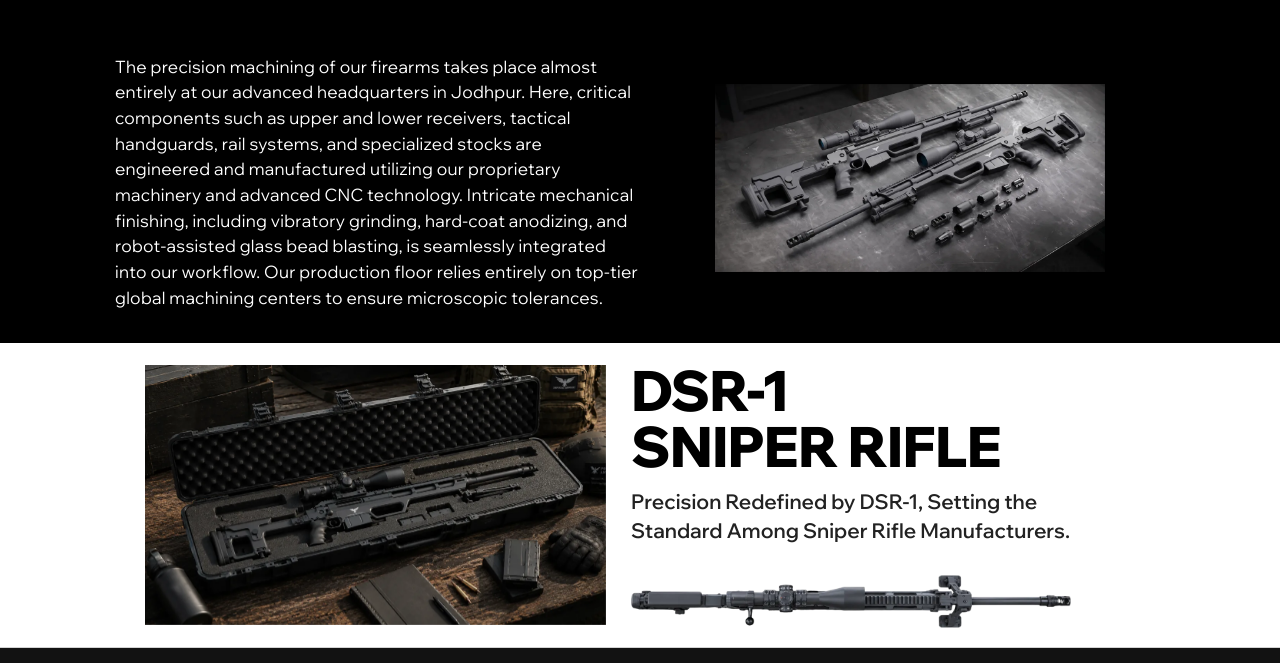
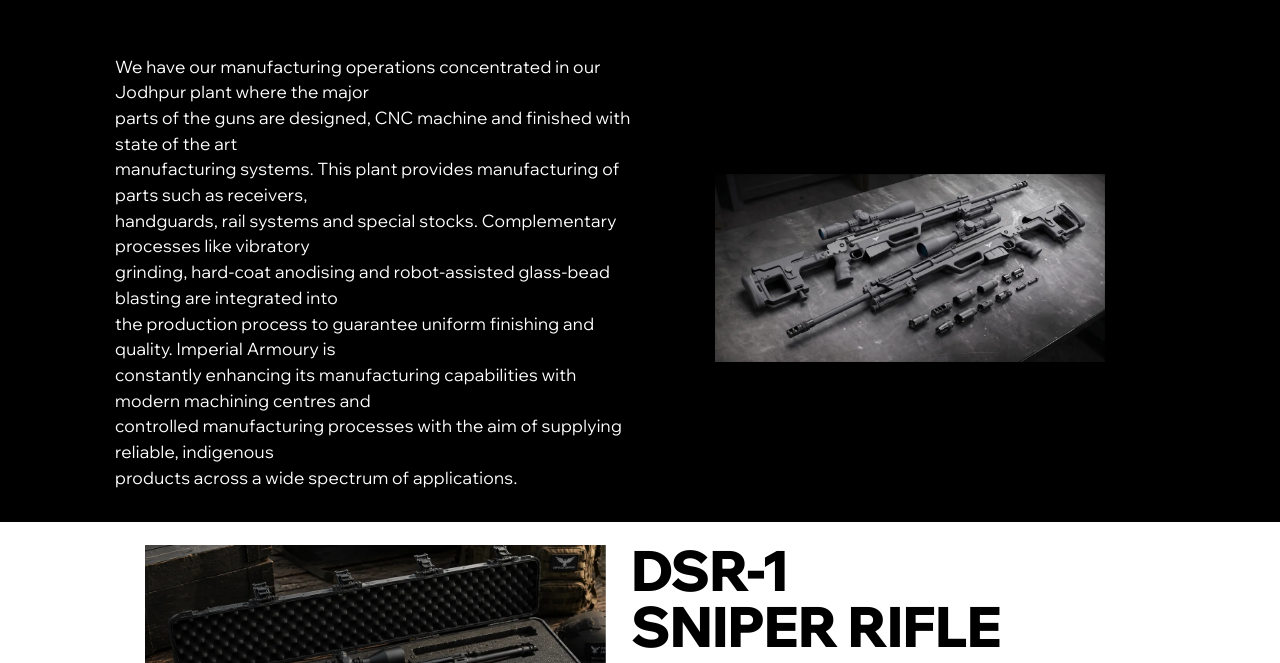
Before and after one commit to pawanharish2-del/imperialarmoury.com, a website: page index.html in a window 1280 px wide. Shown: the part 5273-5936 px from the top of the page. Drawn offline with Linux system fonts and the light colour scheme; a web font is replaced by a local one.

Commit message:
Update manufacturing operations text in About section

```diff
--- a/index.html
+++ b/index.html
@@ -510,16 +510,16 @@
                 <!-- Row 2 -->
                 <div class="about-row reverse-row">
                     <div class="about-details-text scroll-animate-left">
-                        <p1>The precision machining of our firearms takes place almost <br> entirely at our advanced
-                            headquarters in Jodhpur. Here, critical <br> components such as upper and lower receivers,
-                            tactical <br> handguards, rail systems, and specialized stocks are <br> engineered and
-                            manufactured
-                            utilizing our proprietary <br> machinery and advanced CNC technology.
-                            Intricate mechanical <br> finishing, including vibratory grinding, hard-coat anodizing, and
-                            <br>
-                            robot-assisted glass bead blasting, is seamlessly integrated <br> into our workflow. Our
-                            production floor relies entirely on top-tier <br> global machining centers to ensure
-                            microscopic tolerances.
+                        <p1>We have our manufacturing operations concentrated in our Jodhpur plant where the major
+                            <br> parts of the guns are designed, CNC machine and finished with state of the art
+                            <br> manufacturing systems. This plant provides manufacturing of parts such as receivers,
+                            <br> handguards, rail systems and special stocks. Complementary processes like vibratory
+                            <br> grinding, hard-coat anodising and robot-assisted glass-bead blasting are integrated
+                            into
+                            <br> the production process to guarantee uniform finishing and quality. Imperial Armoury is
+                            <br> constantly enhancing its manufacturing capabilities with modern machining centres and
+                            <br> controlled manufacturing processes with the aim of supplying reliable, indigenous
+                            <br> products across a wide spectrum of applications.
                         </p1>
                     </div>
                     <div class="about-details-image scroll-animate-left" style="transition-delay: 0.2s;">
```
